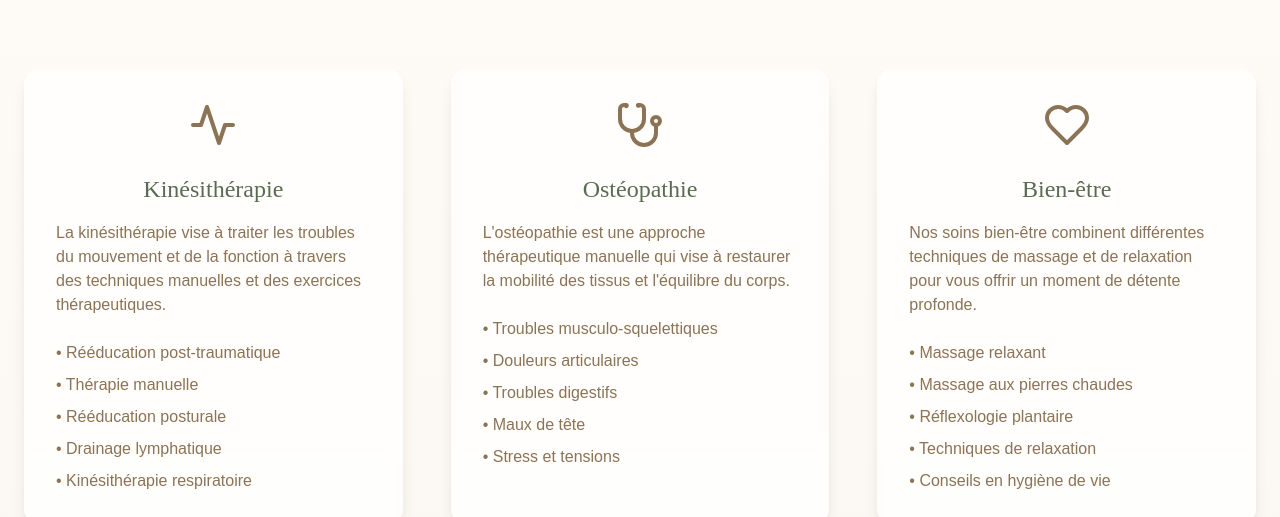
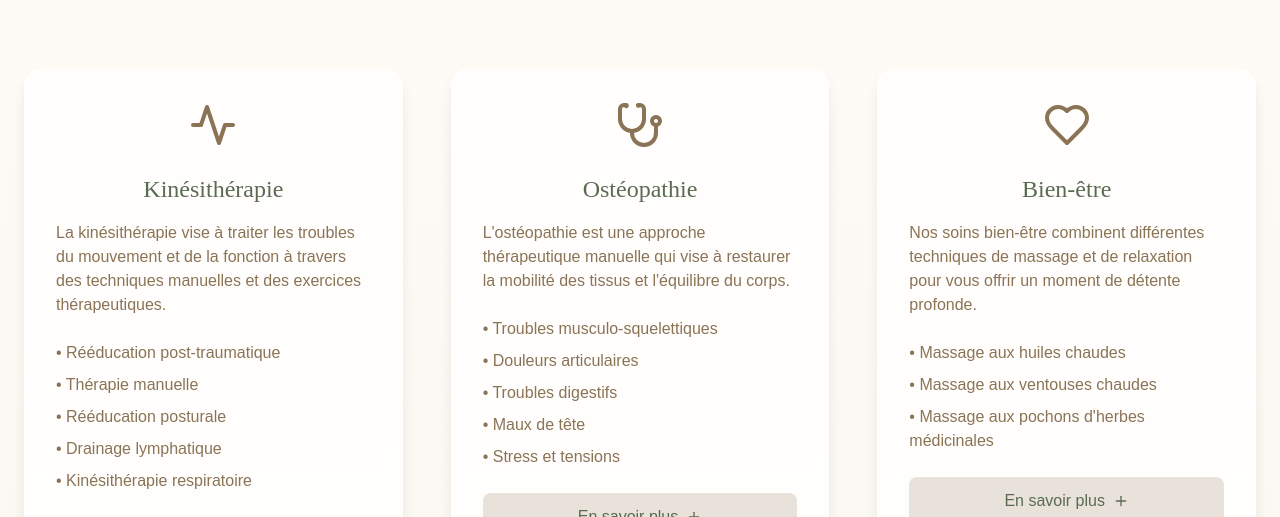
Before and after one commit to Arnaudbenhamou/Maison-S, a React (Vite) app: page /specialites in a window 1280 px wide. Shown: the part 283-800 px from the top of the page. Built offline with nearby package versions, Linux system fonts and the light colour scheme; no server answers.

Commit message:
Ajout des sections 'En savoir plus' cliquables pour chaque spécialité

```diff
--- a/src/pages/Specialites.tsx
+++ b/src/pages/Specialites.tsx
@@ -1,16 +1,21 @@
 import React, { useState } from 'react';
-import { motion } from 'framer-motion';
+import { motion, AnimatePresence } from 'framer-motion';
 import { Helmet } from 'react-helmet-async';
-import { Activity, Heart, Stethoscope, ChevronRight, ChevronLeft } from 'lucide-react';
+import { Activity, Heart, Stethoscope, ChevronRight, ChevronDown, Plus, Minus } from 'lucide-react';
 import OptimizedImage from '../components/OptimizedImage';
 import AccessibleButton from '../components/AccessibleButton';
 
 export default function Specialites() {
   const [openFAQ, setOpenFAQ] = useState<number | null>(null);
+  const [expandedSpecialty, setExpandedSpecialty] = useState<string | null>(null);
   const doctolibUrl = "https://www.doctolib.fr/cabinet-paramedical/puteaux/maison-sealiah-centre-de-sante-kinesitherapie-osteopathie";
 
   const toggleFAQ = (index: number) => {
     setOpenFAQ(openFAQ === index ? null : index);
+  };
+
+  const toggleSpecialty = (specialty: string) => {
+    setExpandedSpecialty(expandedSpecialty === specialty ? null : specialty);
   };
 
   const faqData = [
@@ -37,6 +42,49 @@ export default function Specialites() {
     {
       question: "Que dois-je apporter lors de ma première visite ?",
       answer: "Apportez votre carte vitale, votre ordonnance (si applicable), vos examens médicaux récents (radiographies, IRM, etc.) et une tenue confortable permettant les mouvements. Pour nos soins bien-être, venez simplement avec l'envie de vous détendre !"
+    }
+  ];
+
+  const specialties = [
+    {
+      id: 'kinesitherapie',
+      icon: <Activity className="w-12 h-12" />,
+      title: 'Kinésithérapie',
+      description: 'La kinésithérapie vise à traiter les troubles du mouvement et de la fonction à travers des techniques manuelles et des exercices thérapeutiques.',
+      services: [
+        'Rééducation post-traumatique',
+        'Thérapie manuelle',
+        'Rééducation posturale',
+        'Drainage lymphatique',
+        'Kinésithérapie respiratoire'
+      ],
+      detailedText: 'Chez Maison Sealiah, les séances de kinésithérapie sont pensées comme un véritable accompagnement thérapeutique, personnalisé et attentif.\n\nNotre équipe de kinésithérapeutes prend en charge une large variété de troubles musculo-squelettiques, post-traumatiques, respiratoires ou posturaux, avec un savoir-faire fondé sur l\'écoute, le toucher clinique et des techniques validées scientifiquement.\n\nChaque prise en charge commence par un bilan approfondi, permettant d\'adapter le protocole à vos besoins spécifiques : rééducation, soulagement des douleurs, reprise de mobilité, prévention des récidives.\n\nLes séances se déroulent dans un environnement calme et soigné, propice à une récupération optimale.\nNotre approche allie expertise médicale et qualité de présence, pour faire de chaque séance un moment de soin, mais aussi de recentrage.'
+    },
+    {
+      id: 'osteopathie',
+      icon: <Stethoscope className="w-12 h-12" />,
+      title: 'Ostéopathie',
+      description: 'L\'ostéopathie est une approche thérapeutique manuelle qui vise à restaurer la mobilité des tissus et l\'équilibre du corps.',
+      services: [
+        'Troubles musculo-squelettiques',
+        'Douleurs articulaires',
+        'Troubles digestifs',
+        'Maux de tête',
+        'Stress et tensions'
+      ],
+      detailedText: 'Chez Maison Sealiah, les séances d\'ostéopathie offrent un accompagnement global du corps et de ses équilibres.\n\nGrâce à une approche douce, précise et respectueuse, nos ostéopathes interviennent aussi bien sur les douleurs aiguës que sur les tensions chroniques, les troubles fonctionnels ou les déséquilibres posturaux.\n\nChaque consultation commence par un échange approfondi, suivi d\'un diagnostic manuel pour identifier les blocages ou restrictions de mobilité.\n\nNous privilégions une pratique sur-mesure, adaptée à chaque profil et chaque étape de vie : adultes, femmes enceintes, nourrissons, sportifs…\n\nDans l\'atmosphère naturellement apaisante de Maison Sealiah, l\'ostéopathie devient un temps de réajustement profond, qui agit autant sur le corps que sur le système nerveux, pour retrouver fluidité, ancrage et vitalité.'
+    },
+    {
+      id: 'bien-etre',
+      icon: <Heart className="w-12 h-12" />,
+      title: 'Bien-être',
+      description: 'Nos soins bien-être combinent différentes techniques de massage et de relaxation pour vous offrir un moment de détente profonde.',
+      services: [
+        'Massage aux huiles chaudes',
+        'Massage aux ventouses chaudes',
+        'Massage aux pochons d\'herbes médicinales'
+      ],
+      detailedText: 'Chez Maison Sealiah, le massage est un soin à part entière. Chaque protocole repose sur un savoir-faire précis, nourri par de réelles connaissances anatomiques et inspiré des traditions manuelles asiatiques, allié à un savoir-être subtil, fondé sur l\'écoute, la présence et la qualité du toucher.\n\nAux huiles chaudes, aux ventouses ou aux plantes médicinales, nos massages visent à détendre, rééquilibrer et régénérer en profondeur.\n\nUn moment juste, enveloppant, pensé pour les corps fatigués, en transition ou simplement en quête de mieux-être.'
     }
   ];
 
@@ -74,80 +122,65 @@ export default function Specialites() {
         </motion.div>
 
         <section className="grid grid-cols-1 md:grid-cols-3 gap-12 mb-20" aria-label="Nos domaines de spécialité">
-          {/* Kinésithérapie */}
+          {specialties.map((specialty, index) => (
             <motion.div
+              key={specialty.id}
               initial={{ opacity: 0, y: 20 }}
               animate={{ opacity: 1, y: 0 }}
-            transition={{ duration: 0.8, delay: 0.2 }}
+              transition={{ duration: 0.8, delay: 0.2 + index * 0.2 }}
               className="bg-white/80 backdrop-blur-sm rounded-2xl p-8 shadow-lg"
             >
               <div className="text-sealiah-amber mb-6 flex justify-center" aria-hidden="true">
-              <Activity className="w-12 h-12" />
+                {specialty.icon}
               </div>
               <h2 className="text-2xl font-serif text-sealiah-eucalyptus mb-4 text-center">
-              Kinésithérapie
+                {specialty.title}
               </h2>
               <p className="text-sealiah-amber mb-6">
-              La kinésithérapie vise à traiter les troubles du mouvement et de la fonction à travers des techniques manuelles et des exercices thérapeutiques.
+                {specialty.description}
               </p>
-            <ul className="text-sealiah-amber space-y-2" role="list">
-              <li>• Rééducation post-traumatique</li>
-              <li>• Thérapie manuelle</li>
-              <li>• Rééducation posturale</li>
-              <li>• Drainage lymphatique</li>
-              <li>• Kinésithérapie respiratoire</li>
+              <ul className="text-sealiah-amber space-y-2 mb-6" role="list">
+                {specialty.services.map((service, serviceIndex) => (
+                  <li key={serviceIndex}>• {service}</li>
+                ))}
               </ul>
+
+              {/* Bouton En savoir plus */}
+              <button
+                onClick={() => toggleSpecialty(specialty.id)}
+                className="w-full flex items-center justify-center gap-2 px-4 py-3 bg-sealiah-amber/20 text-sealiah-eucalyptus rounded-lg hover:bg-sealiah-amber/30 transition-colors duration-300 focus:outline-none focus:ring-2 focus:ring-sealiah-eucalyptus focus:ring-offset-2"
+                aria-expanded={expandedSpecialty === specialty.id}
+                aria-controls={`specialty-details-${specialty.id}`}
+              >
+                <span className="font-medium">En savoir plus</span>
+                {expandedSpecialty === specialty.id ? (
+                  <Minus className="w-4 h-4" aria-hidden="true" />
+                ) : (
+                  <Plus className="w-4 h-4" aria-hidden="true" />
+                )}
+              </button>
+
+              {/* Contenu détaillé */}
+              <AnimatePresence>
+                {expandedSpecialty === specialty.id && (
+                  <motion.div
+                    id={`specialty-details-${specialty.id}`}
+                    initial={{ opacity: 0, height: 0 }}
+                    animate={{ opacity: 1, height: "auto" }}
+                    exit={{ opacity: 0, height: 0 }}
+                    transition={{ duration: 0.3 }}
+                    className="overflow-hidden"
+                  >
+                    <div className="mt-6 p-6 bg-sealiah-ivory/50 rounded-lg border border-sealiah-amber/20">
+                      <div className="text-sealiah-amber leading-relaxed whitespace-pre-line">
+                        {specialty.detailedText}
+                      </div>
+                    </div>
                   </motion.div>
-
-          {/* Ostéopathie */}
-          <motion.div
-            initial={{ opacity: 0, y: 20 }}
-            animate={{ opacity: 1, y: 0 }}
-            transition={{ duration: 0.8, delay: 0.4 }}
-            className="bg-white/80 backdrop-blur-sm rounded-2xl p-8 shadow-lg"
-          >
-            <div className="text-sealiah-amber mb-6 flex justify-center" aria-hidden="true">
-              <Stethoscope className="w-12 h-12" />
-            </div>
-            <h2 className="text-2xl font-serif text-sealiah-eucalyptus mb-4 text-center">
-              Ostéopathie
-            </h2>
-            <p className="text-sealiah-amber mb-6">
-              L'ostéopathie est une approche thérapeutique manuelle qui vise à restaurer la mobilité des tissus et l'équilibre du corps.
-            </p>
-            <ul className="text-sealiah-amber space-y-2" role="list">
-              <li>• Troubles musculo-squelettiques</li>
-              <li>• Douleurs articulaires</li>
-              <li>• Troubles digestifs</li>
-              <li>• Maux de tête</li>
-              <li>• Stress et tensions</li>
-            </ul>
+                )}
+              </AnimatePresence>
             </motion.div>
-
-          {/* Bien-être */}
-          <motion.div
-            initial={{ opacity: 0, y: 20 }}
-            animate={{ opacity: 1, y: 0 }}
-            transition={{ duration: 0.8, delay: 0.6 }}
-            className="bg-white/80 backdrop-blur-sm rounded-2xl p-8 shadow-lg"
-          >
-            <div className="text-sealiah-amber mb-6 flex justify-center" aria-hidden="true">
-              <Heart className="w-12 h-12" />
-            </div>
-            <h2 className="text-2xl font-serif text-sealiah-eucalyptus mb-4 text-center">
-              Bien-être
-            </h2>
-            <p className="text-sealiah-amber mb-6">
-              Nos soins bien-être combinent différentes techniques de massage et de relaxation pour vous offrir un moment de détente profonde.
-            </p>
-            <ul className="text-sealiah-amber space-y-2" role="list">
-              <li>• Massage relaxant</li>
-              <li>• Massage aux pierres chaudes</li>
-              <li>• Réflexologie plantaire</li>
-              <li>• Techniques de relaxation</li>
-              <li>• Conseils en hygiène de vie</li>
-            </ul>
-          </motion.div>
+          ))}
         </section>
 
         {/* Section de mise en avant des soins */}
@@ -235,20 +268,20 @@ export default function Specialites() {
                   </h3>
                   <div className="flex-shrink-0">
                     {openFAQ === index ? (
-                      <ChevronLeft className="w-5 h-5 text-sealiah-amber transform rotate-90" aria-hidden="true" />
+                      <ChevronDown className="w-5 h-5 text-sealiah-amber" aria-hidden="true" />
                     ) : (
                       <ChevronRight className="w-5 h-5 text-sealiah-amber" aria-hidden="true" />
                     )}
                   </div>
                 </button>
 
+                <AnimatePresence>
+                  {openFAQ === index && (
                     <motion.div
                       id={`faq-answer-${index}`}
-                  initial={false}
-                  animate={{
-                    height: openFAQ === index ? "auto" : 0,
-                    opacity: openFAQ === index ? 1 : 0
-                  }}
+                      initial={{ opacity: 0, height: 0 }}
+                      animate={{ opacity: 1, height: "auto" }}
+                      exit={{ opacity: 0, height: 0 }}
                       transition={{ duration: 0.3 }}
                       className="overflow-hidden"
                     >
@@ -258,6 +291,8 @@ export default function Specialites() {
                         </p>
                       </div>
                     </motion.div>
+                  )}
+                </AnimatePresence>
               </motion.div>
             ))}
           </div>
```
Lines whose indentation alone changed are shown as unchanged.
